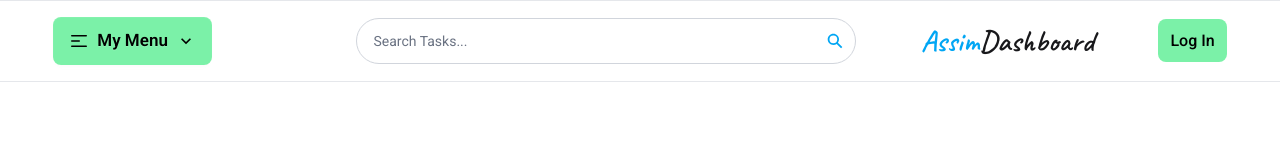
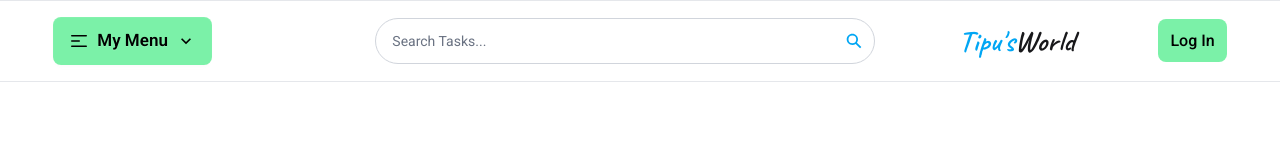
Before and after one commit to asim-dev-coder/Onkon_Blog, a React (Vite) app: page / in a window 1280 px wide. Shown: the top 160 px of the page. Built offline with nearby package versions, Linux system fonts and the light colour scheme.

Commit message:
Edited homepage and updated styIes

```diff
--- a/src/Components/Header/NavBar.jsx
+++ b/src/Components/Header/NavBar.jsx
@@ -109,8 +109,8 @@ const NavBar = ({ title, image }) => {
           </div>
           <Link to="/" className="hidden lg:flex">
             <div className="flex text-2xl font-semibold">
-              <h1 className="caveat text-sky-500 text-3xl">Assim</h1>
-              <span className="caveat text-3xl">Dashboard</span>
+              <h1 className="caveat text-sky-500 text-3xl">Tipu's</h1>
+              <span className="caveat text-3xl">World</span>
             </div>
           </Link>
           <div>
```
